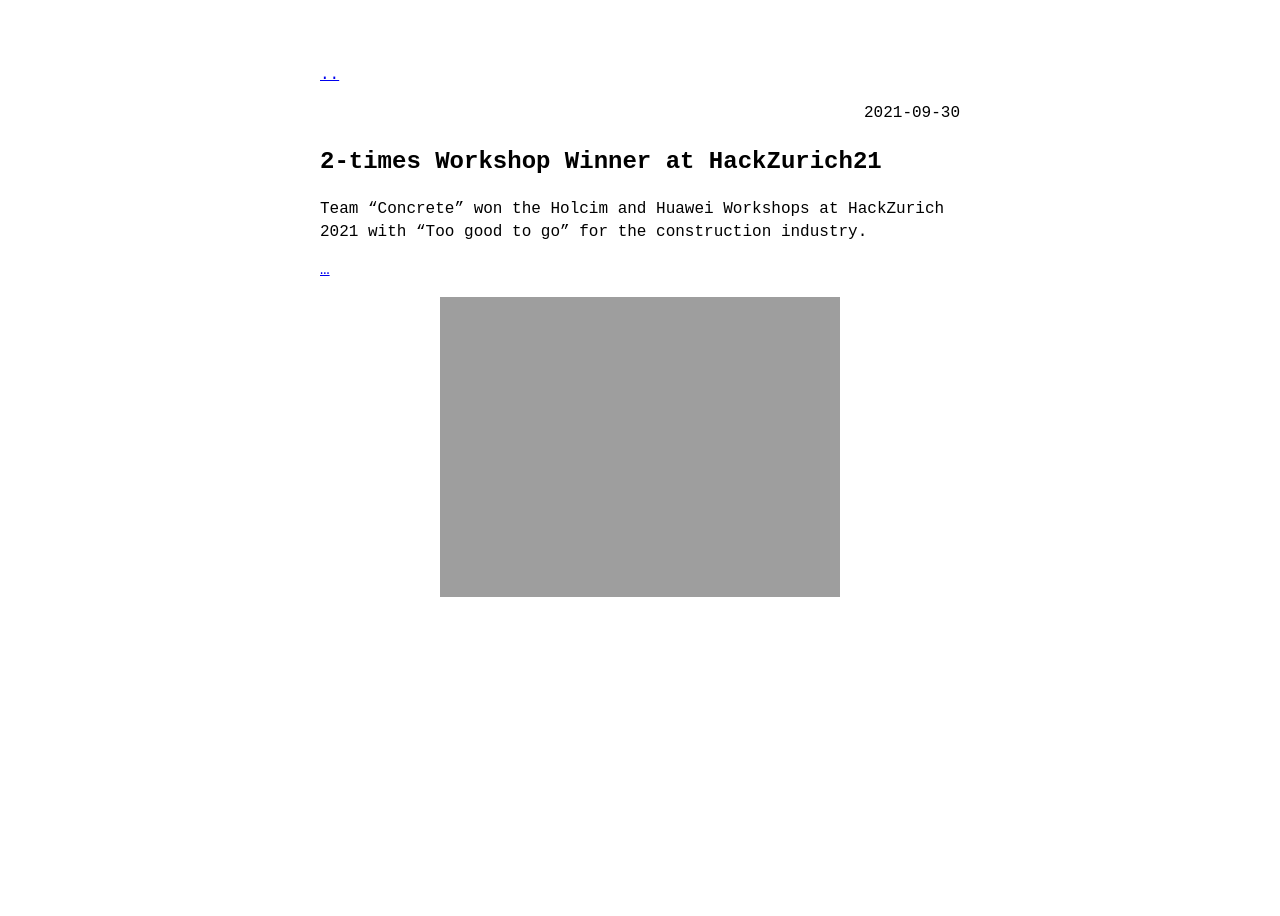
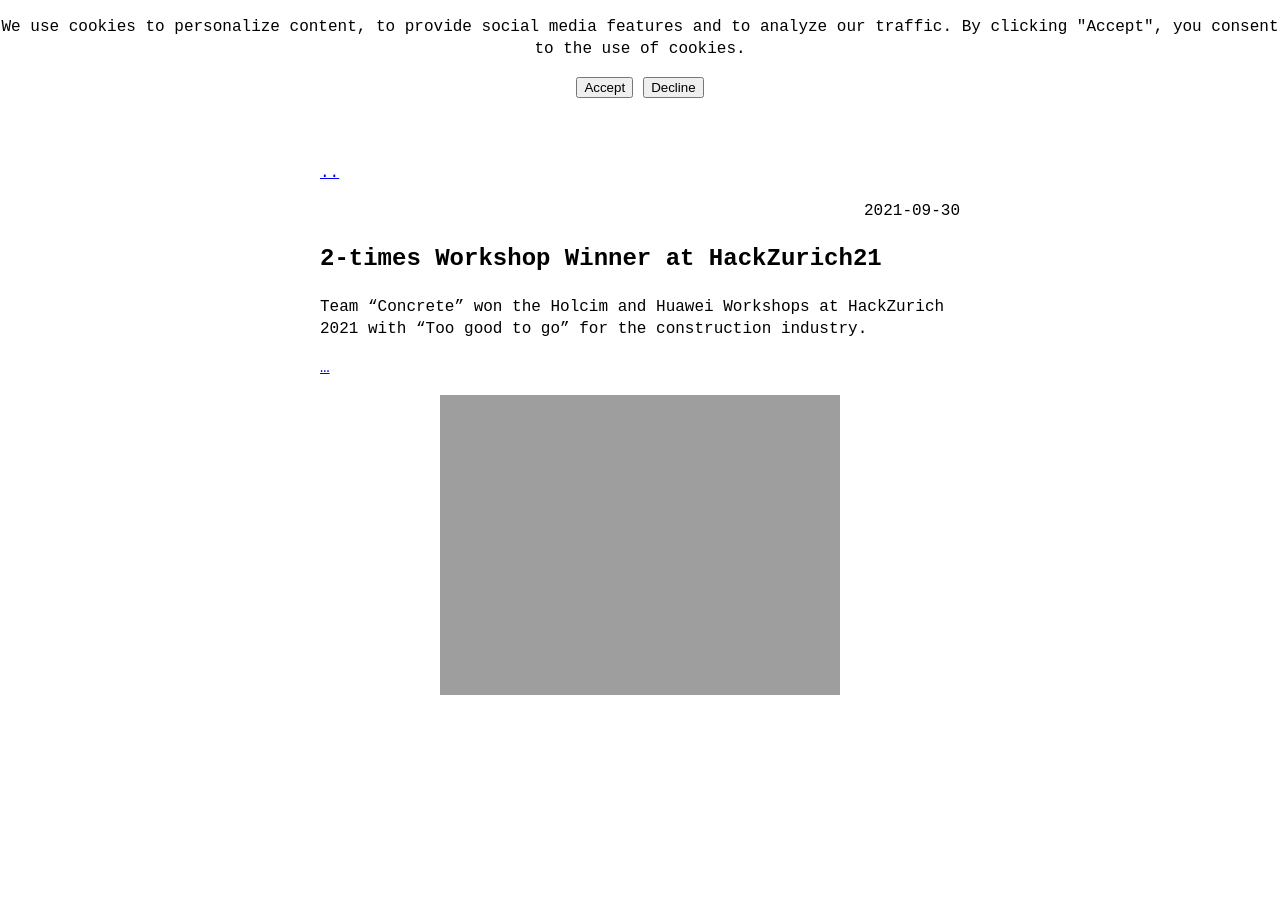
Before and after one commit to witi42/witi42.github.io, a Jekyll site: the page built from _posts/2021-09-30-hack-zurich.md, in a window 1280 px wide. Built offline with Jekyll 4.4.1, drawn with Linux system fonts in a browser that asks for light colours.

Commit message:
cookies consent

```diff
--- /dev/null
+++ b/_includes/cookie-consent.html
@@ -0,0 +1,46 @@
+<div id="cookie-consent-banner" style="display: none; text-align: center;">
+    <p>We use cookies to personalize content, to provide social media features and to analyze our traffic. By clicking "Accept", you consent to the use of cookies.</p>
+    <div style="display: flex; justify-content: center; gap: 10px;">
+        <button id="accept-cookies">Accept</button>
+        <button id="decline-cookies">Decline</button>
+    </div>
+</div>
+
+<script>
+    document.addEventListener('DOMContentLoaded', function() {
+      var consent = localStorage.getItem('cookieConsent');
+      if (!consent) {
+        document.getElementById('cookie-consent-banner').style.display = 'block';
+      }
+
+      document.getElementById('accept-cookies').addEventListener('click', function() {
+        localStorage.setItem('cookieConsent', 'accepted');
+        document.getElementById('cookie-consent-banner').style.display = 'none';
+        initializeGoogleAnalytics();
+      });
+
+      document.getElementById('decline-cookies').addEventListener('click', function() {
+        localStorage.setItem('cookieConsent', 'declined');
+        document.getElementById('cookie-consent-banner').style.display = 'none';
+      });
+
+      if (consent === 'accepted') {
+        initializeGoogleAnalytics();
+      }
+    });
+
+    function initializeGoogleAnalytics() {
+      // Google tag (gtag.js)
+      var script = document.createElement('script');
+      script.async = true;
+      script.src = 'https://www.googletagmanager.com/gtag/js?id=G-Z73JZCWENV';
+      document.head.appendChild(script);
+
+      script.onload = function() {
+        window.dataLayer = window.dataLayer || [];
+        function gtag(){dataLayer.push(arguments);}
+        gtag('js', new Date());
+        gtag('config', 'G-Z73JZCWENV');
+      };
+    }
+</script>
--- a/_layouts/default.html
+++ b/_layouts/default.html
@@ -2,6 +2,7 @@
 <html lang="{{ page.lang | default: "en" }}">
   {%- include head.html -%}
   <body a="{{ site.theme_config.appearance | default: "auto" }}">
+    {%- include cookie-consent.html -%}
     <main class="page-content" aria-label="Content">
       <div class="w">
         {{ content }}
--- a/_layouts/post.html
+++ b/_layouts/post.html
@@ -2,7 +2,7 @@
 layout: default
 ---
 
-{%-include back_link.html-%}
+{%- include back_link.html -%}
 
 <article>
   <p class="post-meta">
@@ -21,5 +21,7 @@
   <div class="video-container">
     <iframe width="560" height="315" src="https://www.youtube.com/embed/{{ page.youtube | split: '/' | last }}" title="YouTube video player" frameborder="0" allow="accelerometer; autoplay; clipboard-write; encrypted-media; gyroscope; picture-in-picture; web-share" referrerpolicy="strict-origin-when-cross-origin" allowfullscreen></iframe>
   </div>
-{% endif %}
+  {% endif %}
 </article>
+
+{%- include cookie-consent.html -%}
```
Also changed, not shown: _includes/head.html (+0 -10 lines).
